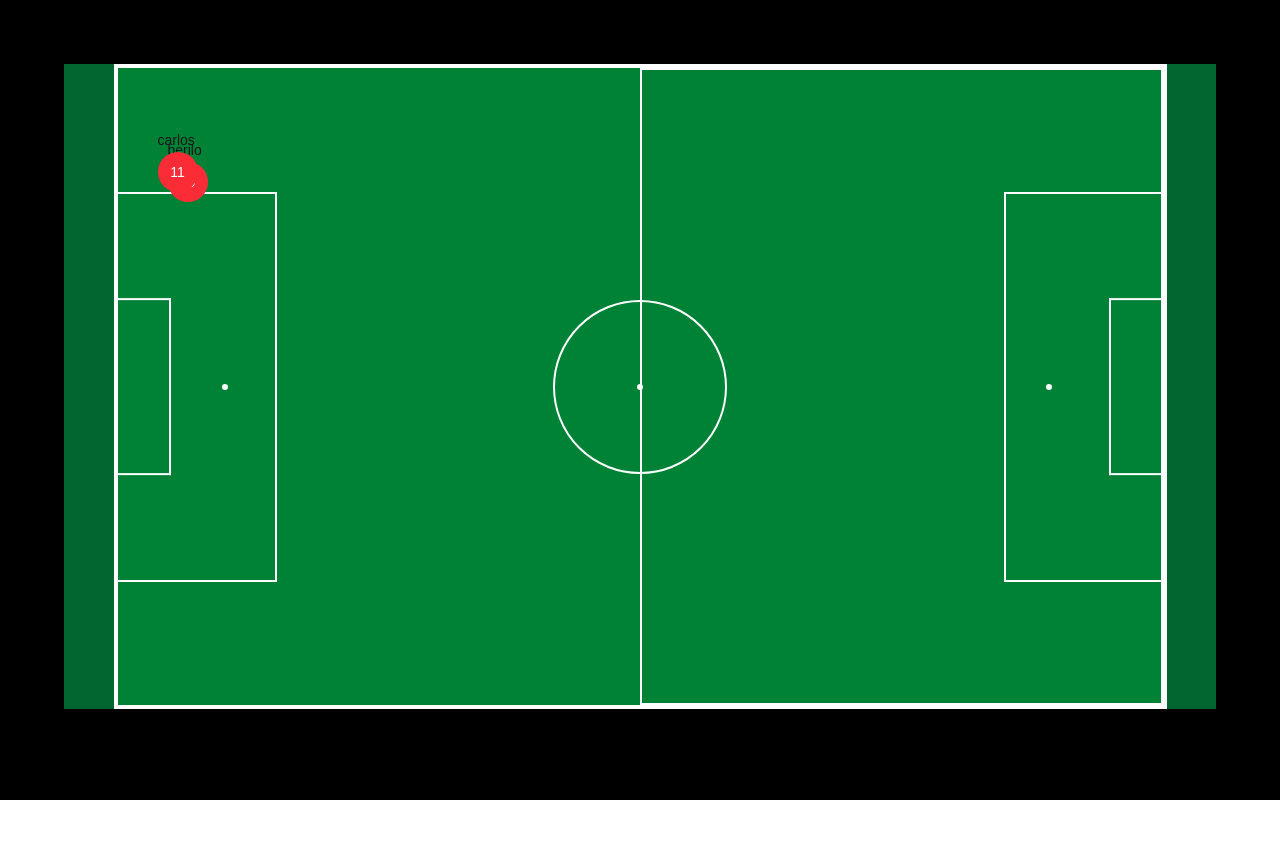
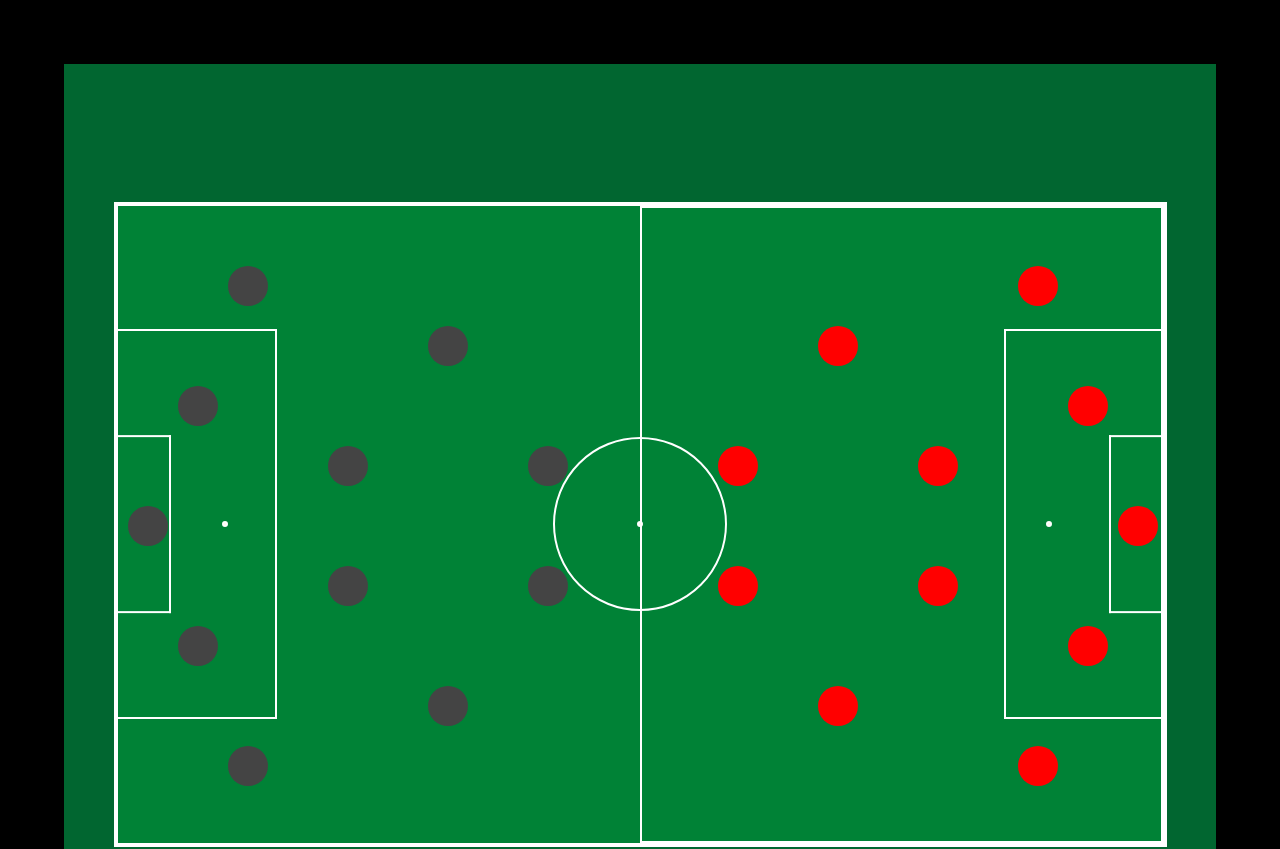
Before and after one commit to beriloqueiroz/fusibol, a Next.js app: page / in a window 1280 px wide. Shown: the top 849 px of the page. Before the commit the page ends 800 px from the top, so only its background shows below. Built offline with nearby package versions, Linux system fonts and the light colour scheme.

Commit message:
ajustando mirror

```diff
--- a/src/app/page.tsx
+++ b/src/app/page.tsx
@@ -6,6 +6,8 @@ export default function TacticalBoard() {
     return (
     <main className="min-h-screen bg-black p-16">
       <div className=" mx-auto">
+        <div>
+        </div>
         <div className="">
           <Field
           />
--- a/src/components/Field.tsx
+++ b/src/components/Field.tsx
@@ -31,7 +31,7 @@ export default function Field() {
   }
 
   return (
-    <div className='w-full bg-green-800'>
+    <div className='w-full bg-green-800 h-230 flex'>
     <div style={{width:sizes.field.c*factor, height: sizes.field.l*factor}} className={`relative m-auto bg-green-700 border-4 border-white`}>
       {/* Linhas do campo */}
       <div style={{width:sizes.area.c*factor, height:sizes.area.l*factor}} className={`absolute border-2 border-white border-l-0 border-solid left-0 top-1/2 transform -translate-y-1/2`}></div>
@@ -48,9 +48,8 @@ export default function Field() {
 
       {teamA.players.map((player) => (
         <Player
-          key={`${teamB.id}-${player.id}`}
+          key={`${teamA.id}-${player.id}`}
           player={player}
-
         />
       ))}
       {teamB.players.map((player) => (
--- a/src/components/Player.tsx
+++ b/src/components/Player.tsx
@@ -104,16 +104,14 @@ export default function Player({player}:IPlayerProps) {
   return (
     <div className='absolute' ref={draggableRef}  style={{left: `${position.x}px`, top: `${position.y}px`}} onMouseDown={handleMouseDown}>
       <span className="text-sm text-center">{player.name}</span>
-
       <div className={`
-        w-10 h-10 rounded-full bg-red-500
+        w-10 h-10 rounded-full
         flex items-center justify-center text-white
         text-xs cursor-pointer select-none z-1 m-auto
         ${isDragging ? 'cursor-grabbing shadow-lg' : 'cursor-grab'}
-      `}>
+      `} style={{ backgroundColor: `${player.color}`}}>
         <span className="text-sm">{player.number}</span>
       </div>
-
       {isModalOpen && (
         <ModalPlayer player={player} close={()=>setIsModalOpen(false)} edit={editPlayer}/>
         )}
--- a/src/contexts/AppContext.tsx
+++ b/src/contexts/AppContext.tsx
@@ -1,4 +1,5 @@
 'use client'
+import { getFormations } from "@/formations";
 import { ITeam } from "@/types";
 import { createContext, useContext, useState } from "react";
 
@@ -9,8 +10,32 @@ type AppContextType = {
   setTeamB: (team:ITeam) => void
 }
 
-const initialTeamA: ITeam = { formation:'4-4-2', id: 'A', name:'Ceará', players:[{id:1, name:'berilo', number:'10', x:50, y:70, color:'#44444', team:'A', isBench:false}]};
-const initialTeamB: ITeam = { formation:'4-4-2', id: 'B', name:'Fortaleza', players:[{id:2, name:'carlos', number:'11', x:40, y:60, color:'#44444', team:'B', isBench:false}]};
+const initialTeamA: ITeam = {
+  formation:'4-4-2',
+  id: 'A',
+  name:'Ceará',
+  players: getFormations()['4-4-2'].map(f=>({
+    color:"#444444",
+    id: f.id,
+    isBench:f.isBench,
+    name:'',
+    number:'',
+    team:'A',
+    x:f.x*10-40,
+    y:f.y*6}))
+};
+const initialTeamB: ITeam = { formation:'4-4-2', id: 'B', name:'Fortaleza',
+  players: getFormations(true)['4-4-2'].map(f=>({
+    color:"#FF0000",
+    id: f.id,
+    isBench:f.isBench,
+    name:'',
+    number:'',
+    team:'B',
+    x:f.x,
+    y:f.y}))
+
+};
 
 const AppContext = createContext<AppContextType | undefined>(undefined)
 
--- a/src/formations.ts
+++ b/src/formations.ts
@@ -1,4 +1,18 @@
-export const formations = {
+import { IPlayer } from "./types";
+
+interface PlayerPosition {
+  player: undefined | IPlayer; // Substitua Player pelo tipo real do seu jogador
+  isBench: boolean;
+  id: number;
+  x: number;
+  y: number;
+}
+
+interface Formation {
+  [formationName: string]: PlayerPosition[];
+}
+
+const formations: Formation = {
   '4-4-2': [
     { player: undefined, isBench: false, id: 1, x: 5, y: 50 }, // Goleiro
     { player: undefined, isBench: false, id: 2, x: 10, y: 30 }, // Zagueiro esquerdo
@@ -10,8 +24,19 @@ export const formations = {
     { player: undefined, isBench: false, id: 8, x: 35, y: 20 }, // Ala esquerdo
     { player: undefined, isBench: false, id: 9, x: 35, y: 80 }, // Ala direito
     { player: undefined, isBench: false, id: 10, x: 45, y: 40 }, // Centroavante esquerdo
-    { player: undefined, isBench: false, id: 11, x: 45, y: 60 }  // Centroavante direito
-    { player: undefined, isBench: true, id: 12, x: 105, y: 60 }  // Reserva
+    { player: undefined, isBench: false, id: 11, x: 45, y: 60 },  // Centroavante direito
+
+    { player: undefined, isBench: true, id: 12, x: 4, y: 110 },  // Reserva
+    { player: undefined, isBench: true, id: 13, x: 9, y: 110 },  // Reserva
+    { player: undefined, isBench: true, id: 14, x: 14, y: 110 },  // Reserva
+    { player: undefined, isBench: true, id: 15, x: 19, y: 110 },  // Reserva
+    { player: undefined, isBench: true, id: 16, x: 24, y: 110 },  // Reserva
+    { player: undefined, isBench: true, id: 17, x: 29, y: 110 },  // Reserva
+    { player: undefined, isBench: true, id: 18, x: 4, y: 120 },  // Reserva
+    { player: undefined, isBench: true, id: 19, x: 9, y: 120 },  // Reserva
+    { player: undefined, isBench: true, id: 20, x: 14, y: 120 },  // Reserva
+    { player: undefined, isBench: true, id: 21, x: 19, y: 120 }, // Reserva
+    { player: undefined, isBench: true, id: 22, x: 24, y: 120 }  // Reserva
   ],
   '4-3-3': [
     { player: undefined, isBench: false, id: 1, x: 5, y: 50 }, // Goleiro
@@ -24,7 +49,19 @@ export const formations = {
     { player: undefined, isBench: false, id: 8, x: 35, y: 70 }, // Meia direito
     { player: undefined, isBench: false, id: 9, x: 45, y: 50 }, // Centroavante
     { player: undefined, isBench: false, id: 10, x: 45, y: 20 }, // Ponta esquerda
-    { player: undefined, isBench: false, id: 11, x: 45, y: 80 }  // Ponta direita
+    { player: undefined, isBench: false, id: 11, x: 45, y: 80 },  // Ponta direita
+
+    { player: undefined, isBench: true, id: 12, x: 4, y: 110 },  // Reserva
+    { player: undefined, isBench: true, id: 13, x: 9, y: 110 },  // Reserva
+    { player: undefined, isBench: true, id: 14, x: 14, y: 110 },  // Reserva
+    { player: undefined, isBench: true, id: 15, x: 19, y: 110 },  // Reserva
+    { player: undefined, isBench: true, id: 16, x: 24, y: 110 },  // Reserva
+    { player: undefined, isBench: true, id: 17, x: 29, y: 110 },  // Reserva
+    { player: undefined, isBench: true, id: 18, x: 4, y: 120 },  // Reserva
+    { player: undefined, isBench: true, id: 19, x: 9, y: 120 },  // Reserva
+    { player: undefined, isBench: true, id: 20, x: 14, y: 120 },  // Reserva
+    { player: undefined, isBench: true, id: 21, x: 19, y: 120 }, // Reserva
+    { player: undefined, isBench: true, id: 22, x: 24, y: 120 }  // Reserva
   ],
   '3-5-2': [
     { player: undefined, isBench: false, id: 1, x: 5, y: 50 }, // Goleiro
@@ -37,7 +74,19 @@ export const formations = {
     { player: undefined, isBench: false, id: 8, x: 25, y: 65 }, // Volante direito
     { player: undefined, isBench: false, id: 9, x: 35, y: 50 }, // Meia
     { player: undefined, isBench: false, id: 10, x: 45, y: 40 }, // Centroavante esquerdo
-    { player: undefined, isBench: false, id: 11, x: 45, y: 60 }  // Centroavante direito
+    { player: undefined, isBench: false, id: 11, x: 45, y: 60 },  // Centroavante direito
+
+    { player: undefined, isBench: true, id: 12, x: 4, y: 110 },  // Reserva
+    { player: undefined, isBench: true, id: 13, x: 9, y: 110 },  // Reserva
+    { player: undefined, isBench: true, id: 14, x: 14, y: 110 },  // Reserva
+    { player: undefined, isBench: true, id: 15, x: 19, y: 110 },  // Reserva
+    { player: undefined, isBench: true, id: 16, x: 24, y: 110 },  // Reserva
+    { player: undefined, isBench: true, id: 17, x: 29, y: 110 },  // Reserva
+    { player: undefined, isBench: true, id: 18, x: 4, y: 120 },  // Reserva
+    { player: undefined, isBench: true, id: 19, x: 9, y: 120 },  // Reserva
+    { player: undefined, isBench: true, id: 20, x: 14, y: 120 },  // Reserva
+    { player: undefined, isBench: true, id: 21, x: 19, y: 120 }, // Reserva
+    { player: undefined, isBench: true, id: 22, x: 24, y: 120 }  // Reserva
   ],
   '5-3-2': [
     { player: undefined, isBench: false, id: 1, x: 5, y: 50 },   // Goleiro
@@ -50,7 +99,19 @@ export const formations = {
     { player: undefined, isBench: false, id: 8, x: 30, y: 60 },  // Meia central
     { player: undefined, isBench: false, id: 9, x: 40, y: 50 },  // Meia ofensivo
     { player: undefined, isBench: false, id: 10, x: 45, y: 30 },  // Atacante esquerdo
-    { player: undefined, isBench: false, id: 11, x: 45, y: 70 }   // Atacante direito
+    { player: undefined, isBench: false, id: 11, x: 45, y: 70 },   // Atacante direito
+
+    { player: undefined, isBench: true, id: 12, x: 4, y: 110 },  // Reserva
+    { player: undefined, isBench: true, id: 13, x: 9, y: 110 },  // Reserva
+    { player: undefined, isBench: true, id: 14, x: 14, y: 110 },  // Reserva
+    { player: undefined, isBench: true, id: 15, x: 19, y: 110 },  // Reserva
+    { player: undefined, isBench: true, id: 16, x: 24, y: 110 },  // Reserva
+    { player: undefined, isBench: true, id: 17, x: 29, y: 110 },  // Reserva
+    { player: undefined, isBench: true, id: 18, x: 4, y: 120 },  // Reserva
+    { player: undefined, isBench: true, id: 19, x: 9, y: 120 },  // Reserva
+    { player: undefined, isBench: true, id: 20, x: 14, y: 120 },  // Reserva
+    { player: undefined, isBench: true, id: 21, x: 19, y: 120 }, // Reserva
+    { player: undefined, isBench: true, id: 22, x: 24, y: 120 }  // Reserva
   ],
   '4-5-1': [
     { player: undefined, isBench: false, id: 1, x: 5, y: 50 },
@@ -63,7 +124,19 @@ export const formations = {
     { player: undefined, isBench: false, id: 8, x: 30, y: 40 },
     { player: undefined, isBench: false, id: 9, x: 30, y: 60 },
     { player: undefined, isBench: false, id: 10, x: 35, y: 50 },
-    { player: undefined, isBench: false, id: 11, x: 45, y: 50 }  // Único atacante
+    { player: undefined, isBench: false, id: 11, x: 45, y: 50 },  // Único atacante
+
+    { player: undefined, isBench: true, id: 12, x: 4, y: 110 },  // Reserva
+    { player: undefined, isBench: true, id: 13, x: 9, y: 110 },  // Reserva
+    { player: undefined, isBench: true, id: 14, x: 14, y: 110 },  // Reserva
+    { player: undefined, isBench: true, id: 15, x: 19, y: 110 },  // Reserva
+    { player: undefined, isBench: true, id: 16, x: 24, y: 110 },  // Reserva
+    { player: undefined, isBench: true, id: 17, x: 29, y: 110 },  // Reserva
+    { player: undefined, isBench: true, id: 18, x: 4, y: 120 },  // Reserva
+    { player: undefined, isBench: true, id: 19, x: 9, y: 120 },  // Reserva
+    { player: undefined, isBench: true, id: 20, x: 14, y: 120 },  // Reserva
+    { player: undefined, isBench: true, id: 21, x: 19, y: 120 }, // Reserva
+    { player: undefined, isBench: true, id: 22, x: 24, y: 120 }  // Reserva
   ],
   '4-2-4': [
     { player: undefined, isBench: false, id: 1, x: 5, y: 50 },
@@ -76,7 +149,19 @@ export const formations = {
     { player: undefined, isBench: false, id: 8, x: 40, y: 20 },
     { player: undefined, isBench: false, id: 9, x: 40, y: 80 },
     { player: undefined, isBench: false, id: 10, x: 40, y: 40 },
-    { player: undefined, isBench: false, id: 11, x: 40, y: 60 }
+    { player: undefined, isBench: false, id: 11, x: 40, y: 60 },
+
+    { player: undefined, isBench: true, id: 12, x: 4, y: 110 },  // Reserva
+    { player: undefined, isBench: true, id: 13, x: 9, y: 110 },  // Reserva
+    { player: undefined, isBench: true, id: 14, x: 14, y: 110 },  // Reserva
+    { player: undefined, isBench: true, id: 15, x: 19, y: 110 },  // Reserva
+    { player: undefined, isBench: true, id: 16, x: 24, y: 110 },  // Reserva
+    { player: undefined, isBench: true, id: 17, x: 29, y: 110 },  // Reserva
+    { player: undefined, isBench: true, id: 18, x: 4, y: 120 },  // Reserva
+    { player: undefined, isBench: true, id: 19, x: 9, y: 120 },  // Reserva
+    { player: undefined, isBench: true, id: 20, x: 14, y: 120 },  // Reserva
+    { player: undefined, isBench: true, id: 21, x: 19, y: 120 }, // Reserva
+    { player: undefined, isBench: true, id: 22, x: 24, y: 120 }  // Reserva
   ],
   '3-4-3': [
     { player: undefined, isBench: false, id: 1, x: 5, y: 50 },
@@ -89,7 +174,19 @@ export const formations = {
     { player: undefined, isBench: false, id: 8, x: 30, y: 60 },
     { player: undefined, isBench: false, id: 9, x: 45, y: 20 },
     { player: undefined, isBench: false, id: 10, x: 45, y: 80 },
-    { player: undefined, isBench: false, id: 11, x: 45, y: 50 }
+    { player: undefined, isBench: false, id: 11, x: 45, y: 50 },
+
+    { player: undefined, isBench: true, id: 12, x: 4, y: 110 },  // Reserva
+    { player: undefined, isBench: true, id: 13, x: 9, y: 110 },  // Reserva
+    { player: undefined, isBench: true, id: 14, x: 14, y: 110 },  // Reserva
+    { player: undefined, isBench: true, id: 15, x: 19, y: 110 },  // Reserva
+    { player: undefined, isBench: true, id: 16, x: 24, y: 110 },  // Reserva
+    { player: undefined, isBench: true, id: 17, x: 29, y: 110 },  // Reserva
+    { player: undefined, isBench: true, id: 18, x: 4, y: 120 },  // Reserva
+    { player: undefined, isBench: true, id: 19, x: 9, y: 120 },  // Reserva
+    { player: undefined, isBench: true, id: 20, x: 14, y: 120 },  // Reserva
+    { player: undefined, isBench: true, id: 21, x: 19, y: 120 }, // Reserva
+    { player: undefined, isBench: true, id: 22, x: 24, y: 120 }  // Reserva
   ],
   '4-2-3-1': [
     { player: undefined, isBench: false, id: 1, x: 5, y: 50 },
@@ -102,7 +199,19 @@ export const formations = {
     { player: undefined, isBench: false, id: 8, x: 35, y: 50 },  // CAM
     { player: undefined, isBench: false, id: 9, x: 40, y: 30 },  // Ponta esquerda
     { player: undefined, isBench: false, id: 10, x: 40, y: 70 },  // Ponta direita
-    { player: undefined, isBench: false, id: 11, x: 45, y: 50 }   // Centroavante
+    { player: undefined, isBench: false, id: 11, x: 45, y: 50 },  // Centroavante
+
+    { player: undefined, isBench: true, id: 12, x: 4, y: 110 },  // Reserva
+    { player: undefined, isBench: true, id: 13, x: 9, y: 110 },  // Reserva
+    { player: undefined, isBench: true, id: 14, x: 14, y: 110 },  // Reserva
+    { player: undefined, isBench: true, id: 15, x: 19, y: 110 },  // Reserva
+    { player: undefined, isBench: true, id: 16, x: 24, y: 110 },  // Reserva
+    { player: undefined, isBench: true, id: 17, x: 29, y: 110 },  // Reserva
+    { player: undefined, isBench: true, id: 18, x: 4, y: 120 },  // Reserva
+    { player: undefined, isBench: true, id: 19, x: 9, y: 120 },  // Reserva
+    { player: undefined, isBench: true, id: 20, x: 14, y: 120 },  // Reserva
+    { player: undefined, isBench: true, id: 21, x: 19, y: 120 }, // Reserva
+    { player: undefined, isBench: true, id: 22, x: 24, y: 120 }  // Reserva
   ],
   '4-1-4-1': [
     { player: undefined, isBench: false, id: 1, x: 5, y: 50 },
@@ -115,6 +224,34 @@ export const formations = {
     { player: undefined, isBench: false, id: 8, x: 35, y: 80 },
     { player: undefined, isBench: false, id: 9, x: 35, y: 40 },
     { player: undefined, isBench: false, id: 10, x: 35, y: 60 },
-    { player: undefined, isBench: false, id: 11, x: 45, y: 50 }
+    { player: undefined, isBench: false, id: 11, x: 45, y: 50 },
+
+    { player: undefined, isBench: true, id: 12, x: 4, y: 110 },  // Reserva
+    { player: undefined, isBench: true, id: 13, x: 9, y: 110 },  // Reserva
+    { player: undefined, isBench: true, id: 14, x: 14, y: 110 },  // Reserva
+    { player: undefined, isBench: true, id: 15, x: 19, y: 110 },  // Reserva
+    { player: undefined, isBench: true, id: 16, x: 24, y: 110 },  // Reserva
+    { player: undefined, isBench: true, id: 17, x: 29, y: 110 },  // Reserva
+    { player: undefined, isBench: true, id: 18, x: 4, y: 120 },  // Reserva
+    { player: undefined, isBench: true, id: 19, x: 9, y: 120 },  // Reserva
+    { player: undefined, isBench: true, id: 20, x: 14, y: 120 },  // Reserva
+    { player: undefined, isBench: true, id: 21, x: 19, y: 120 }, // Reserva
+    { player: undefined, isBench: true, id: 22, x: 24, y: 120 }  // Reserva
   ]
 };
+
+
+export function getFormations(mirror = false) {
+  const formationsMirror: Formation = formations
+  if (mirror) {
+    Object.keys(formations).forEach(k => {
+      formationsMirror[k] = formations[k].map(f => {
+        f.x = (96 - f.x) * 10 + 90
+        f.y = f.y * 6
+        return f;
+      })
+    })
+    return formationsMirror;
+  }
+  return formations;
+}
```
